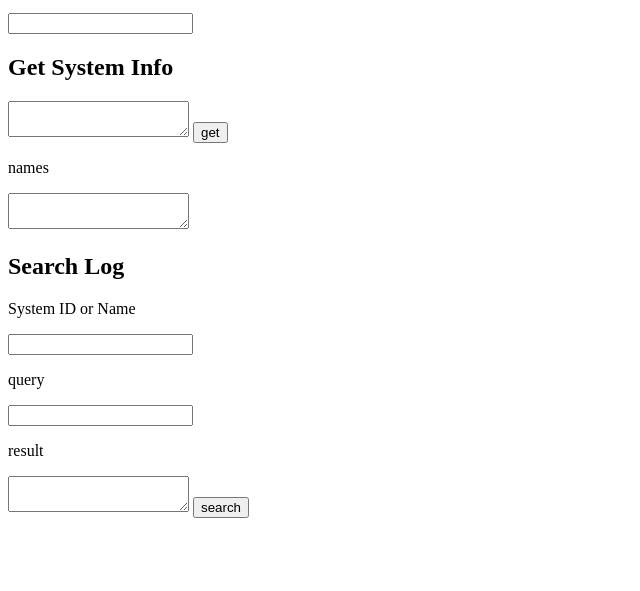
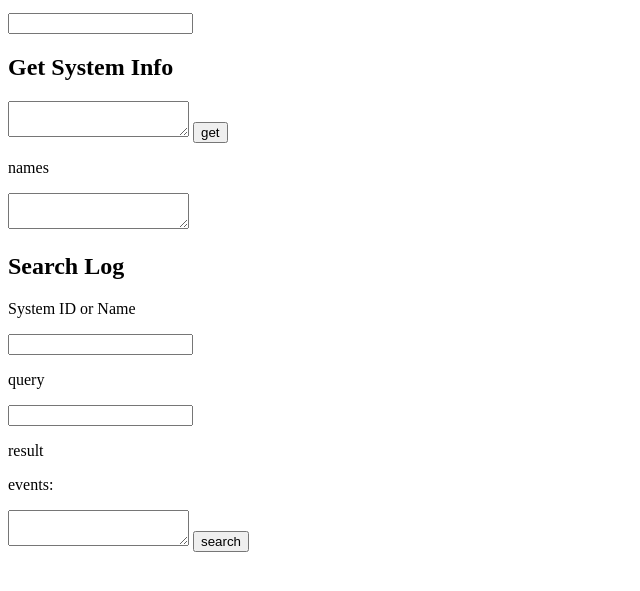
Before and after one commit to kabixi000/papertrail-api-web-viewer, a plain HTML site: page index.html in a window 1280 px wide. Shown: the part 101-692 px from the top of the page, without its empty margins (0-640 px from the left). Drawn offline with Linux system fonts and the light colour scheme.

Commit message:
Add: EventsCount

```diff
--- a/index.html
+++ b/index.html
@@ -24,6 +24,7 @@
       <p>query</p>
       <input id="query" type="text">
       <p>result</p>
+      <p>events:<span id="events"></span></p>
       <textarea id="searchResult"></textarea>
       <input id="searchBtn" type="button" value="search">
     </div>
```
